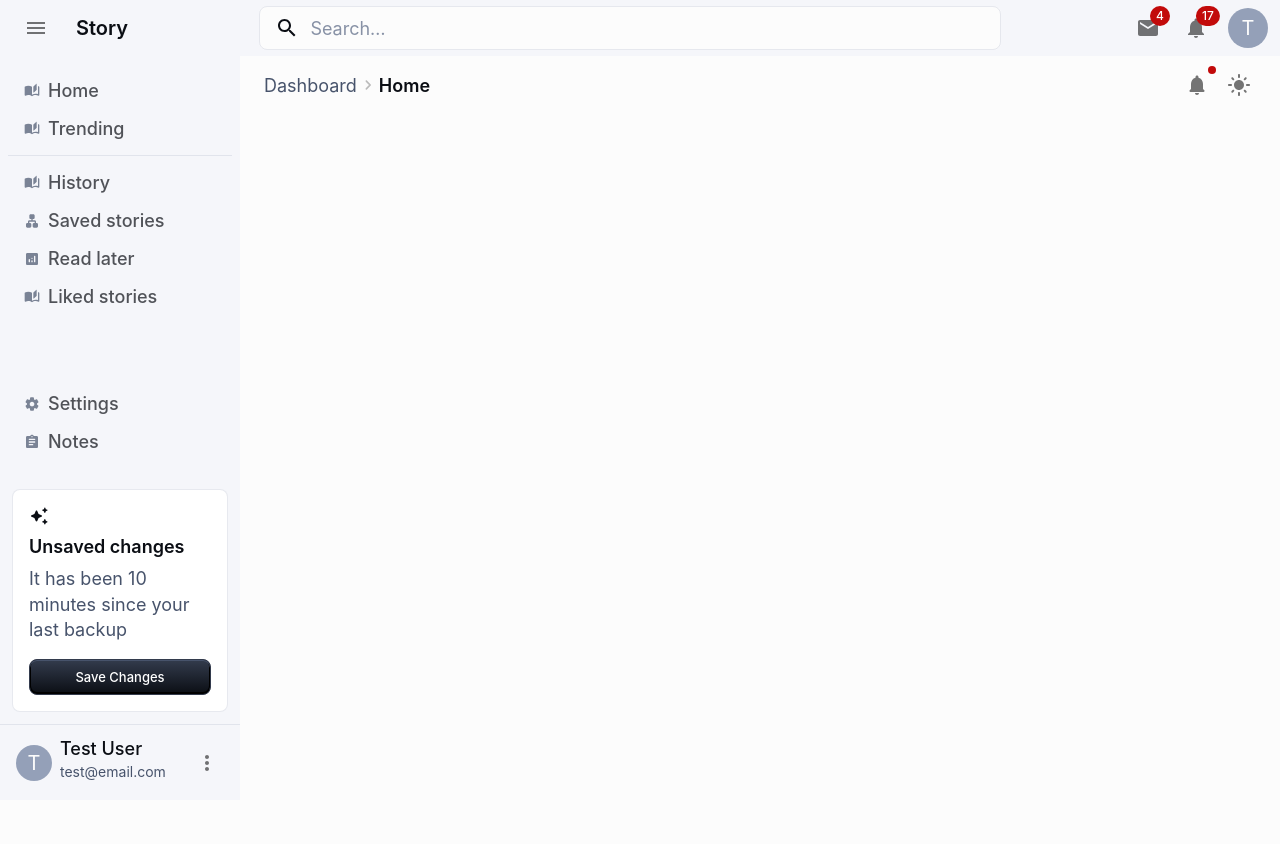
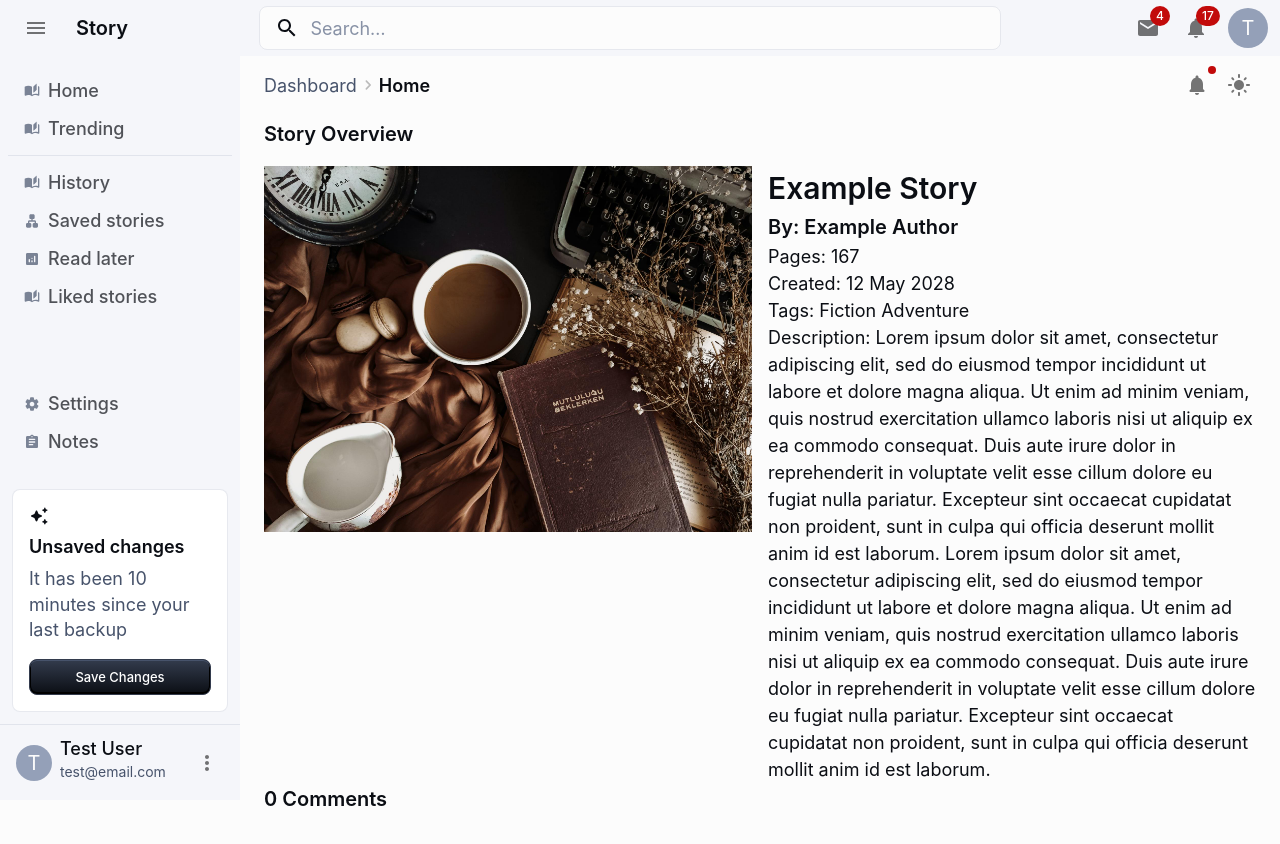
Before and after one commit to tmikov99/story-ui, a React (Vite) app: page /story in a window 1280 px wide. Shown: the top 844 px of the page. Before the commit the page ends 800 px from the top, so only its background shows below. Built offline with nearby package versions, Linux system fonts and the light colour scheme.

Commit message:
Add story overview page (#19)

```diff
--- a/src/App.tsx
+++ b/src/App.tsx
@@ -15,6 +15,7 @@ import SignIn from './components/SignIn';
 import SignUp from './components/SignUp';
 import AppHeader from './components/AppHeader';
 import HomePage from './components/HomePage';
+import StoryPage from './components/StoryPage';
 
 
 let signedIn = true;
@@ -56,6 +57,7 @@ function App() {
                   <Route path="/create" element={<PageCreateOverview />}/>
                   <Route path="/createPage" element={<PageCreate />}/>
                   <Route path="createLinks" element={<PageCreateLinks />}/>
+                  <Route path="/story" element={<StoryPage />} />
                   <Route path="/home" element={<HomePage />} />
                 </Routes>
               </Stack>
--- a/src/components/MenuContent.tsx
+++ b/src/components/MenuContent.tsx
@@ -29,8 +29,8 @@ const mainListItems2 = [
 ];
 
 const secondaryListItems = [
-  { text: 'Settings', icon: <SettingsRoundedIcon /> },
-  { text: 'Notes', icon: <AssignmentRoundedIcon /> },
+  { text: 'Settings', icon: <SettingsRoundedIcon />, path: '/story' },
+  { text: 'Notes', icon: <AssignmentRoundedIcon />, path: '/notes' },
 ];
 
 export default function MenuContent() {
@@ -64,7 +64,7 @@ export default function MenuContent() {
       <List dense>
         {secondaryListItems.map((item, index) => (
           <ListItem key={index} disablePadding sx={{ display: 'block' }}>
-            <ListItemButton>
+            <ListItemButton selected={hash == item.path} component={Link} to={item.path}>
               <ListItemIcon>{item.icon}</ListItemIcon>
               <ListItemText primary={item.text} />
             </ListItemButton>
--- /dev/null
+++ b/src/components/StoryPage.tsx
@@ -0,0 +1,83 @@
+import Grid from '@mui/material/Grid2';
+import Box from '@mui/material/Box';
+import Typography from '@mui/material/Typography';
+import Stack from '@mui/material/Stack';
+
+const testDescription = `Lorem ipsum dolor sit amet, consectetur adipiscing elit, sed do eiusmod tempor
+    incididunt ut labore et dolore magna aliqua. Ut enim ad minim veniam, quis nostrud exercitation ullamco
+    laboris nisi ut aliquip ex ea commodo consequat. Duis aute irure dolor in reprehenderit in voluptate velit
+    esse cillum dolore eu fugiat nulla pariatur. Excepteur sint occaecat cupidatat non proident, sunt in culpa
+    qui officia deserunt mollit anim id est laborum. Lorem ipsum dolor sit amet, consectetur adipiscing elit,
+    sed do eiusmod tempor incididunt ut labore et dolore magna aliqua. Ut enim ad minim veniam, quis nostrud
+    exercitation ullamco laboris nisi ut aliquip ex ea commodo consequat. Duis aute irure dolor in reprehenderit
+    in voluptate velit esse cillum dolore eu fugiat nulla pariatur. Excepteur sint occaecat cupidatat non proident,
+    sunt in culpa qui officia deserunt mollit anim id est laborum.`;
+
+export default function MainGrid() {
+  return (
+    <Box sx={{ width: '100%', maxWidth: { sm: '100%', md: '1700px' } }}>
+      <Typography component="h2" variant="h6" sx={{ mb: 2 }}>
+        Story Overview
+      </Typography>
+      <Grid
+        container
+        spacing={2}
+        columns={12}
+      >
+          <Grid size={{ xs: 12, lg: 6 }}>
+            <Box  sx={{
+                position: "relative",
+                '&:hover .startText': {
+                    opacity: 1,
+                    cursor: 'pointer',
+                },
+                '&:hover img': {
+                    cursor: 'pointer',
+                    opacity: '0.7',
+                }
+            }}>
+                <Box
+                    component="img"
+                    sx={{
+                        width: '100%',
+                        transition: '0.3s',
+                    }}
+                    src="src/assets/pexels-helloaesthe-small.jpg"
+                />
+                <Typography className="startText" variant='h3' sx={{
+                    position: "absolute",
+                    top: '50%',
+                    left: '50%',
+                    transform: 'translate(-50%, -50%);',
+                    padding: 2,
+                    opacity: 0,
+                    transition: '0.3s',
+                    background: 'rgba(0, 0, 0, 0.7)',
+                    color: 'white!important',
+                }}>
+                    Start Reading
+                </Typography>
+            </Box>
+
+          </Grid>
+          <Grid size={{ xs: 12, lg: 6 }}>
+            <Stack>
+                <Typography variant='h4'>Example Story</Typography>
+                <Typography variant='h6'>By: Example Author</Typography>
+                <Typography>Pages: 167</Typography>
+                <Typography>Created: 12 May 2028</Typography>
+                <Typography>Tags: Fiction Adventure</Typography>
+                <Typography>Description: {testDescription}
+                </Typography>
+            </Stack>
+          </Grid>
+      </Grid>
+      <Typography component="h2" variant="h6" sx={{ mb: 2 }}>
+        0 Comments
+      </Typography>
+      <Stack>
+        {/*comments placeholder*/}
+      </Stack>
+    </Box>
+  );
+}
```
